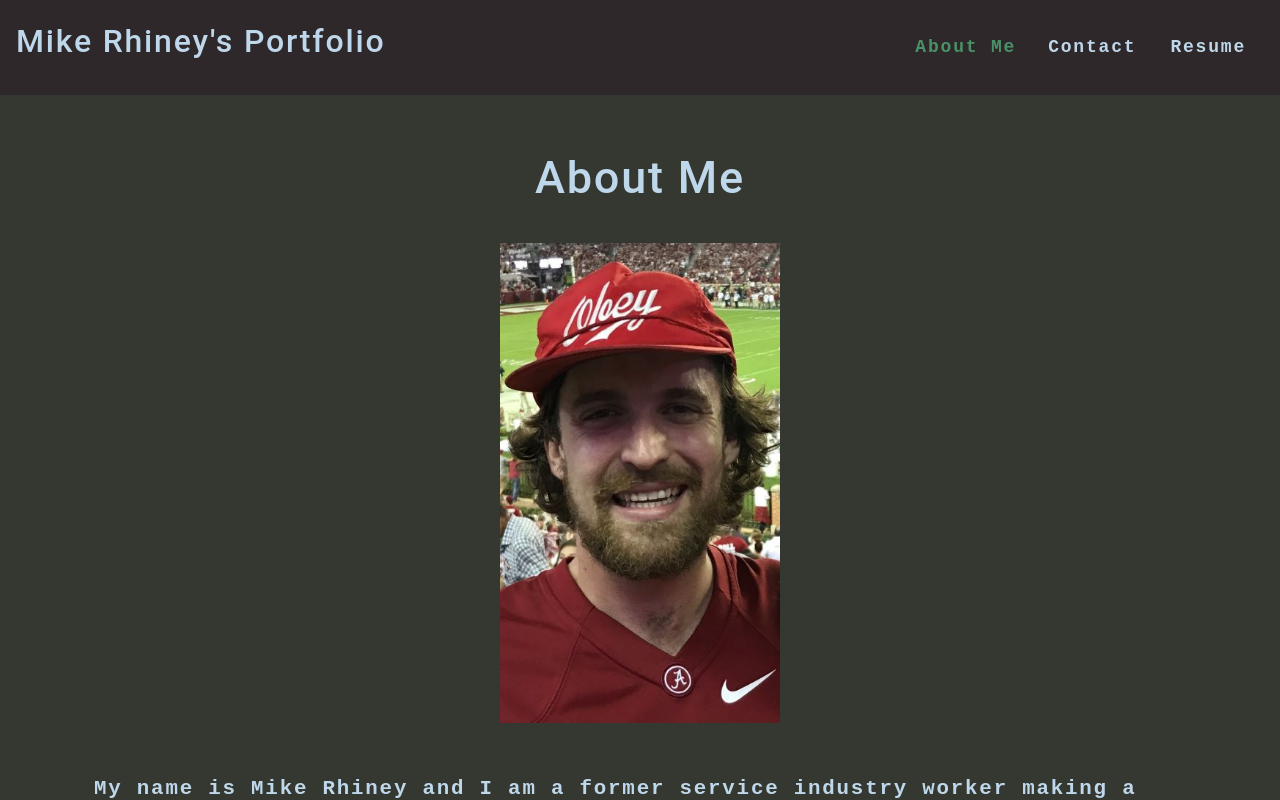
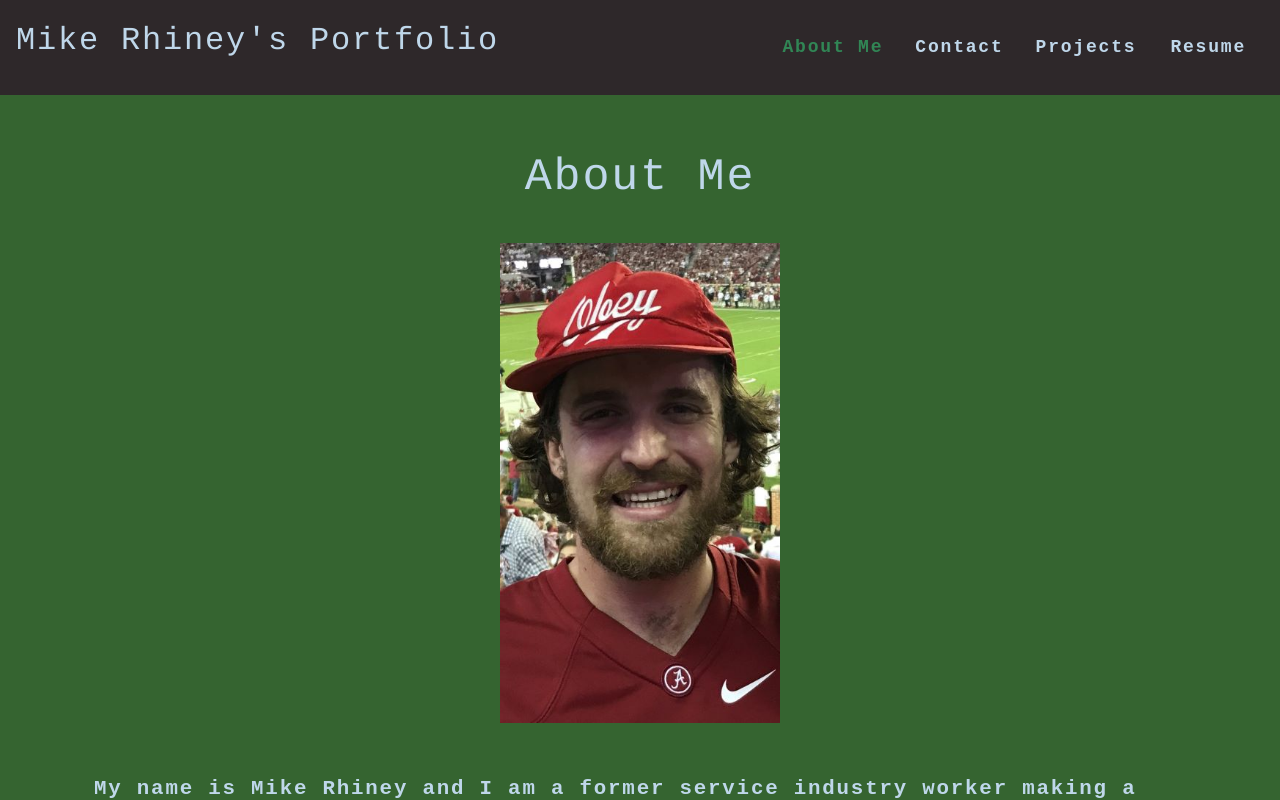
Before and after one commit to rhineyman/reactportfolio, a React (Create React App) app: page / in a window 1280 px wide. Shown: the top 800 px of the page. Built offline with nearby package versions, Linux system fonts and the light colour scheme.

Commit message:
Projects tab

```diff
--- a/src/App.js
+++ b/src/App.js
@@ -1,18 +1,10 @@
-// import './App.css';
-// import 'bootstrap/dist/css/bootstrap.min.css';
-// import Portfolio from './components/Portfolio';
-
-// function App() {
-//   return (
-//     <Portfolio />
-//   );
-// }
 import "./App.css";
 import React, { useState } from "react";
 import Header from "./components/Header";
 import Footer from "./components/Footer";
 import About from "./components/About";
 import Contact from "./components/Contact"
+import Projects from "./components/Projects";
 
 function App() {
 	const [currentTab, setCurrentTab] = useState("about");
@@ -24,6 +16,8 @@ function App() {
 				return <About />;
       case "contact":
         return <Contact />;
+		case "projects":
+			return <Projects />;
 			default:
 				return null;
 		}
--- a/src/components/Navigation.js
+++ b/src/components/Navigation.js
@@ -12,6 +12,9 @@ function Navigation(props) {
                 <li className={currentTab === "contact" ? "mx-2 navActive" : "mx-2"}>
 					<span onClick={() => setCurrentTab("contact")}>Contact</span>
 				</li>
+				<li className={currentTab === "projects" ? "mx-2 navActive" : "mx-2"}>
+					<span onClick={() => setCurrentTab("projects")}>Projects</span>
+				</li>
                 <li className="resume mx-2">
                     <a href="https://docs.google.com/document/d/e/2PACX-1vQlcmfkDf0_Qxq3s_e2UhDixUVjh6mBqfYfOYF4DBnUrT85dRuPqMtT2dMIwxSN7tV_NxflESBKJmp_/pub"
                     target="_blank"
--- /dev/null
+++ b/src/components/Projects.js
@@ -0,0 +1,22 @@
+import React from 'react';
+
+function Projects() {
+	return (
+        <section className="flex-row">
+        <div className="px-2">
+            <h2>Project Title</h2>
+            <p>description</p>
+            <p>linked deployment</p>
+            <p>githb link</p>
+        </div>
+        <div className="px-2">
+            <h2>Project Title</h2>
+            <p>description</p>
+            <p>linked deployment</p>
+            <p>githb link</p>
+        </div>
+        </section>
+    )
+}
+
+export default Projects;
--- a/src/index.css
+++ b/src/index.css
@@ -10,13 +10,13 @@ th {
   padding: 0px 20px 0px 20px;
 }
 :root {
-	--primary: #499167;
+	--primary: #318655;
 	--secondary: #2E282A;
 	--tertiary: #f0f2a6;
 	--quaternary: #39a9db;
 	--quinary: #bfd7ea;
 	--light: #bfd7ea;
-	--dark: #353831;
+	--dark: #2e5f29f6;
 	--darker: #39a9db;
 	--error: rgb(228, 46, 1);
 	--spacing-one: calc(1rem * 0.5);
@@ -55,7 +55,7 @@ h3,
 h4,
 h5,
 h6 {
-	font-family: 'Roboto', sans-serif;
+	font-family: 'Courier', sans-serif;
 	font-weight: 500;
 	margin: 5px 0;
 	line-height: 1.25;
@@ -67,22 +67,6 @@ h1 {
 
 h2 {
 	font-size: 2rem;
-}
-
-h3 {
-	font-size: 1.75rem;
-}
-
-h4 {
-	font-size: 1.5rem;
-}
-
-h5 {
-	font-size: 1.25rem;
-}
-
-h6 {
-	font-size: 1rem;
 }
 
 p {
@@ -242,6 +226,7 @@ textarea {
 }
 
 .footer {
+	padding-top: 30px;
 	display: flex;
 	flex-wrap: wrap;
 	justify-content: space-evenly;
@@ -252,7 +237,6 @@ textarea {
 	height: auto;
 	max-width: 480px;
 	max-height: 480px;
-	/* padding: 50px; */
 	margin-bottom: 50px;
 }
 
@@ -281,7 +265,7 @@ textarea {
 }
 
 .page-header {
-	font-family: 'Roboto', sans-serif;
+	font-family: 'Courier', sans-serif;
 	font-size: 2.5em;
 	font-weight: 500;
 	margin: 5px 0;
```
